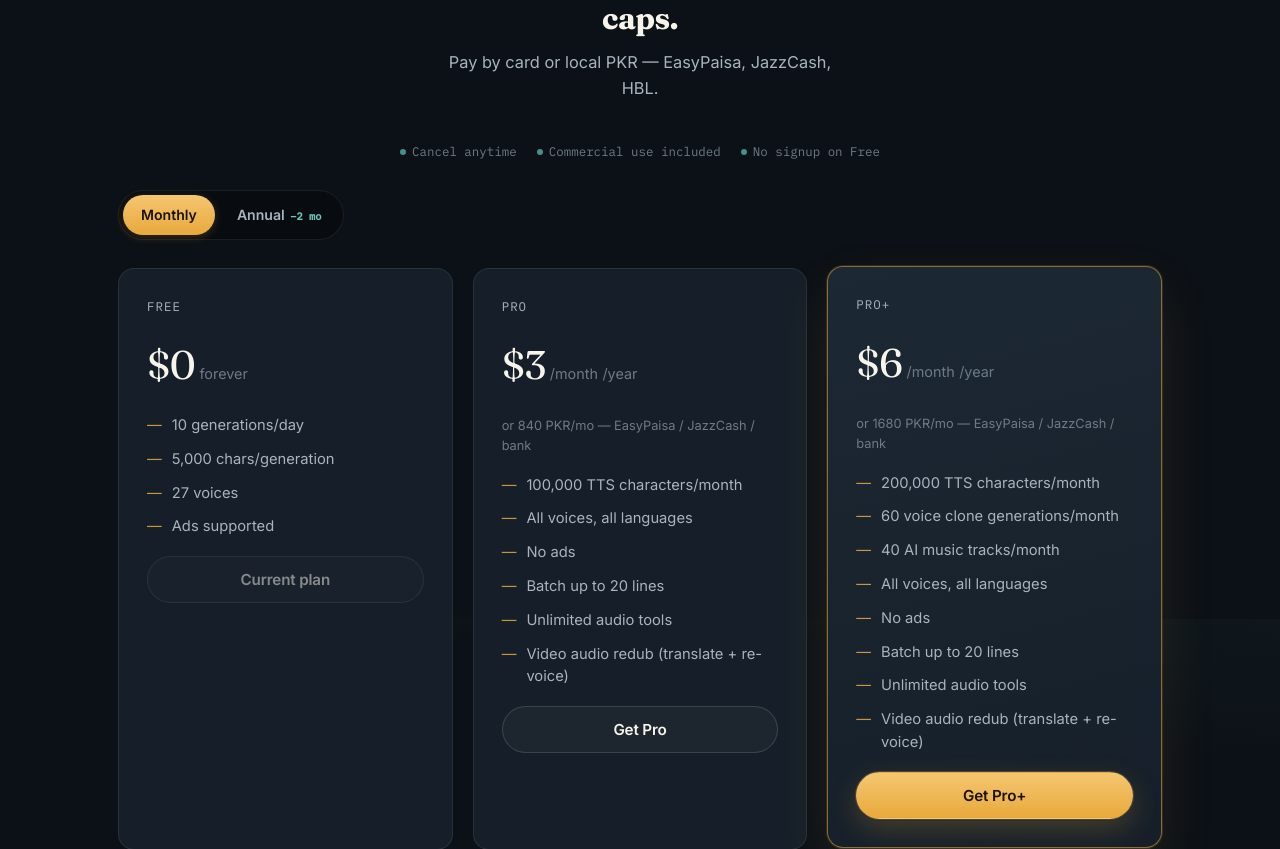
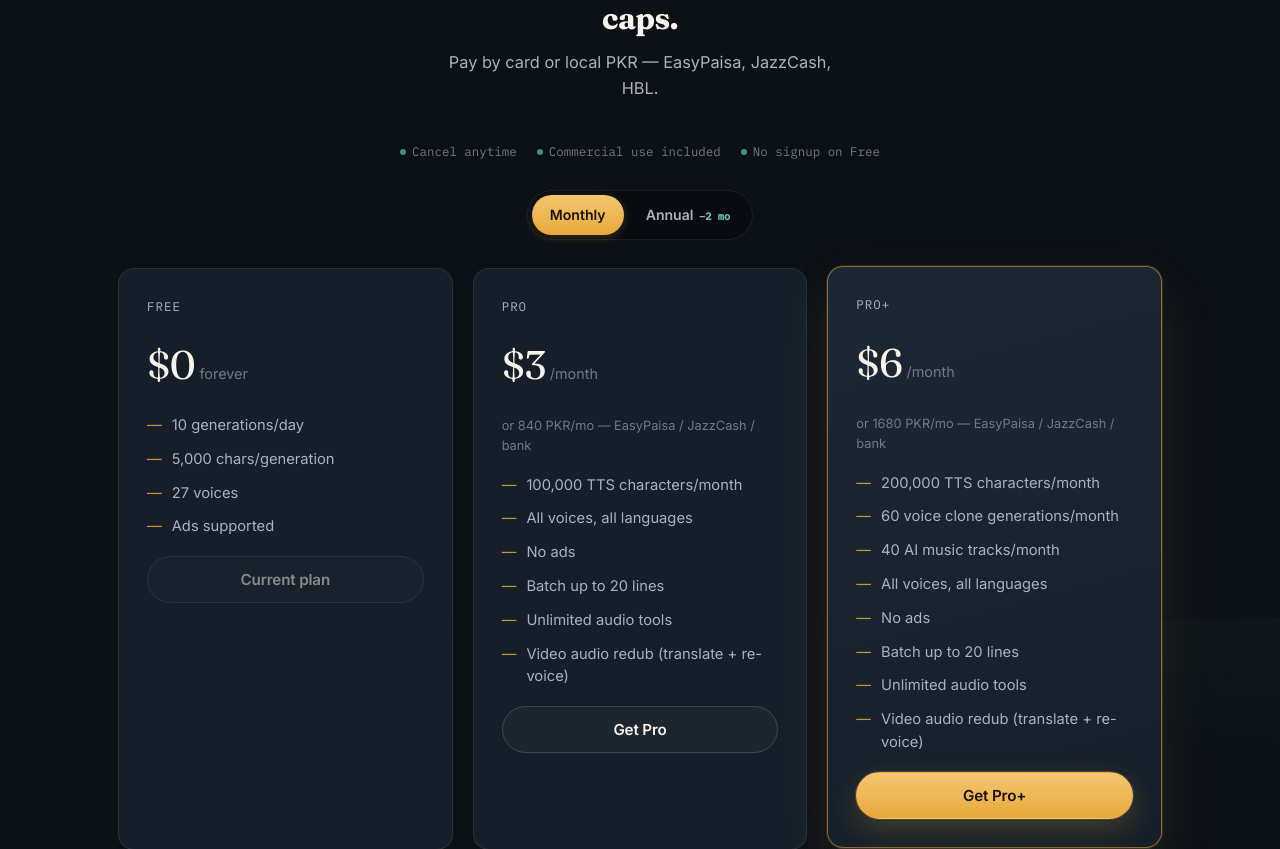
Before and after one commit to faisalchaudhary411/Audio-Studio, a Flask app: page /pricing in a window 1280 px wide. Shown: the part 181-1030 px from the top of the page. Run offline with Flask 3, Linux system fonts and the light colour scheme; data comes from the database, SQL or seed files in the repository; data that the repository does not hold is empty; parts of the project's set-up code (start-up, migrations or seed data) failed here and were passed over; some libraries are stand-ins or nearby versions.

Commit message:
Add files via upload

```diff
--- a/static/css/style.css
+++ b/static/css/style.css
@@ -1941,11 +1941,11 @@ textarea.script-input:focus{
 
 /* ===== Pricing billing toggle ===== */
 .billing-toggle{
-  display:inline-flex;align-items:center;gap:4px;
+  display:flex;align-items:center;gap:4px;
   background:rgba(0,0,0,0.3);
   border:1px solid var(--line);
   border-radius:999px;padding:4px;
-  margin:0 auto 28px;max-width:max-content;
+  margin:0 auto 28px;width:fit-content;
 }
 .billing-toggle button{
   appearance:none;border:none;background:transparent;
@@ -1963,12 +1963,14 @@ textarea.script-input:focus{
   margin-left:2px;
 }
 .plan__price-annual{display:none;}
+.plan__period-annual{display:none;}
+.plan__pkr-annual{display:none;}
 body.is-annual .plan__price-month{display:none;}
 body.is-annual .plan__price-annual{display:inline;}
 body.is-annual .plan__period-month{display:none;}
 body.is-annual .plan__period-annual{display:inline;}
 body.is-annual .plan__pkr-month{display:none;}
-body.is-annual .plan__pkr-annual{display:inline;}
+body.is-annual .plan__pkr-annual{display:block;}
 
 /* ===== Homepage proof / trust band ===== */
 .proof-band{
```
